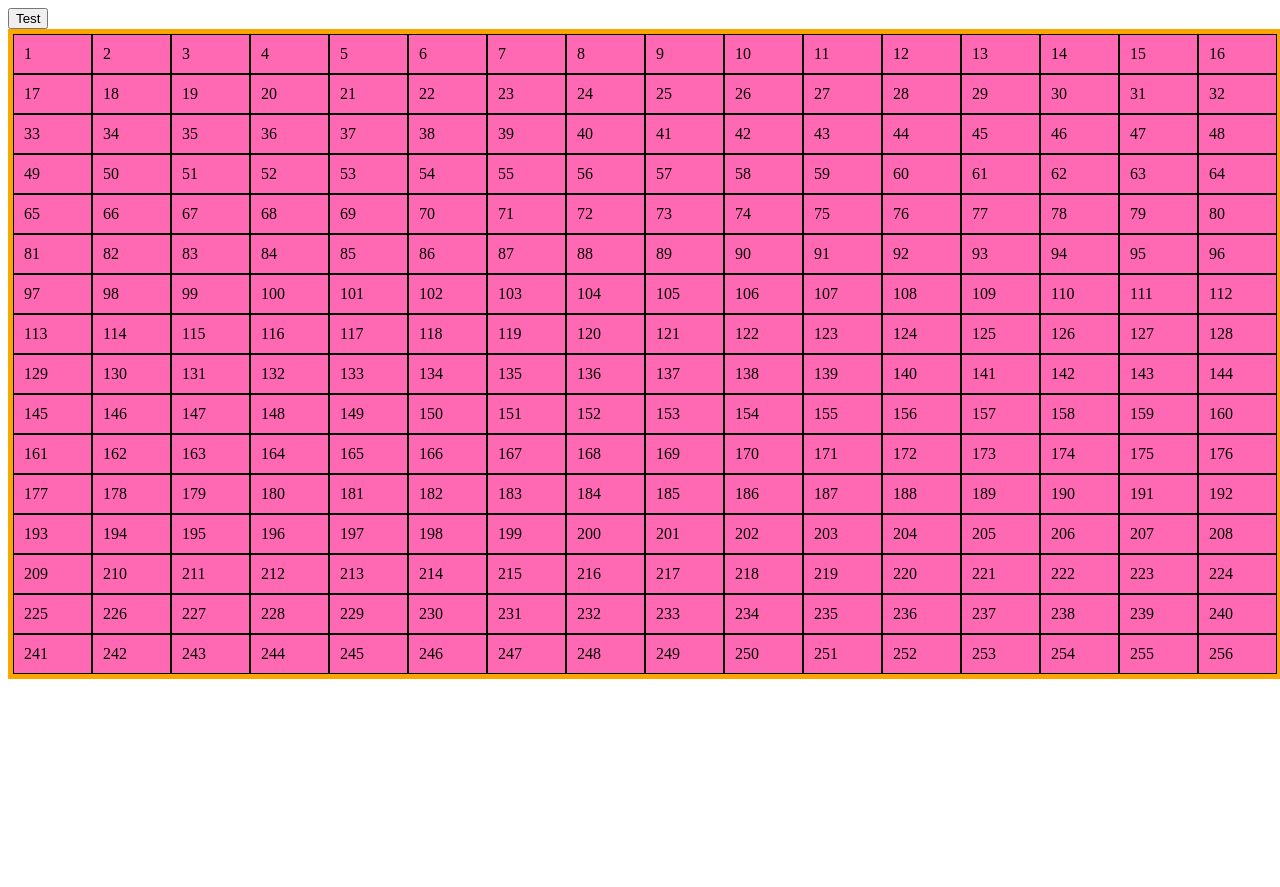
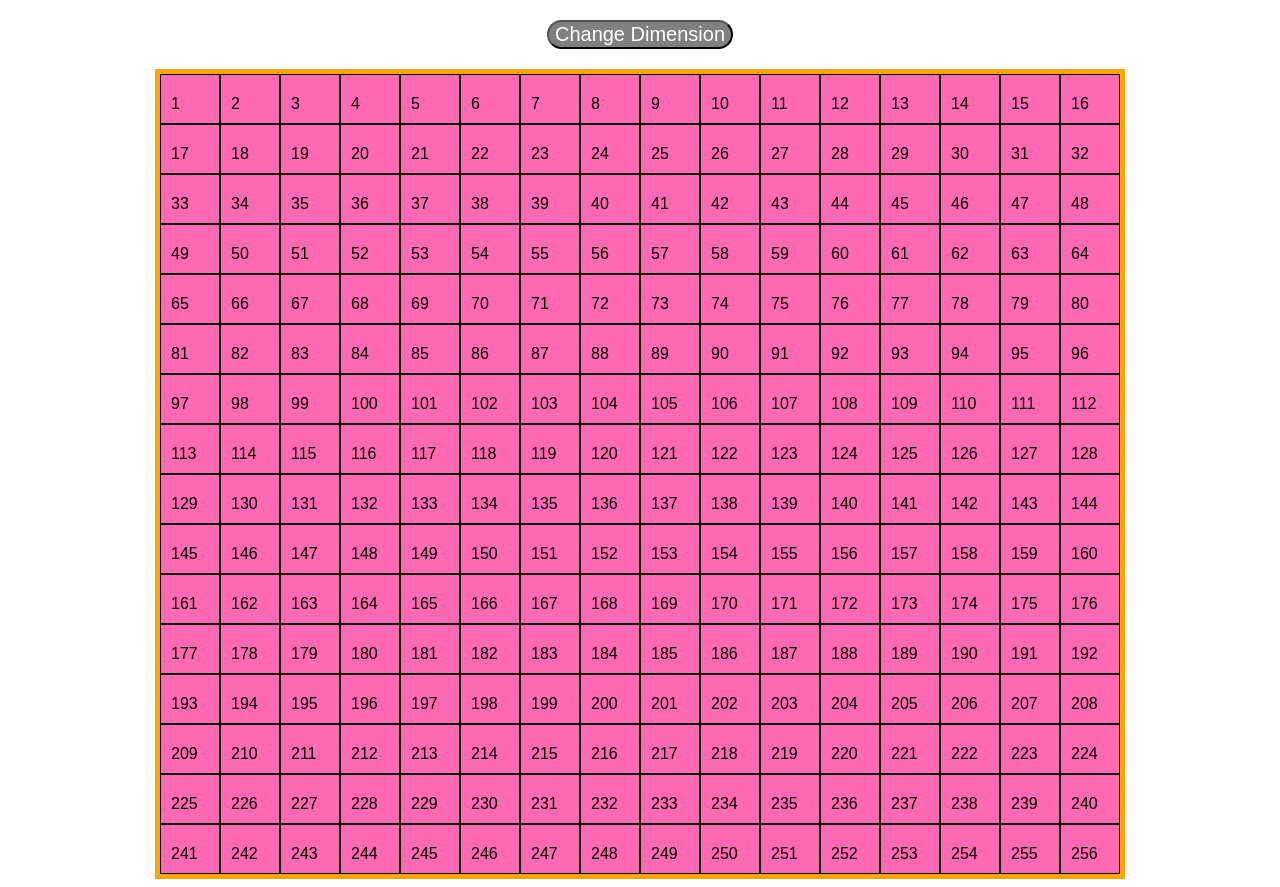
Before and after one commit to roycechoco/EtchASketch, a plain HTML site: page index.html in a window 1280 px wide. Before the commit the page ends 800 px from the top, so only its background shows below. Drawn offline with Linux system fonts and the light colour scheme.

Commit message:
Updated the button features" git push origin main

```diff
--- a/index.html
+++ b/index.html
@@ -9,11 +9,11 @@
 </head>
 
 <body>
-    <button>Test</button>
+    <div class="btn-container">
+        <button class="btn">Change Dimension</button>
+    </div>
 
-    <div class="container">
-
-    </div>
+    <div class="container"></div>
 
 
 
--- a/script.js
+++ b/script.js
@@ -16,7 +16,7 @@ document.addEventListener('DOMContentLoaded', function() {
                     divStyle.textContent = `${i}`;
                     const container = document.querySelector('.container');
                     container.append(divStyle);
-                    console.log("i");
+
                      }
 
 
@@ -43,6 +43,25 @@ document.addEventListener('DOMContentLoaded', function() {
     })
 
 
+   //BTN
+        function NewDivs (dimension)
+        {
+        let btn = document.querySelector('.btn');
+
+        btn.addEventListener('click', function()
+        {
+            let divStyle = document.querySelectorAll('.divstyle');
+            let dimension = window.prompt("Choose how many squares per side for new grid");
+            console.log(dimension);
+            divStyle.remove();
+        })
+
+
+        }
+    //Remove old divs and adding new one
+
+
+
 
 
 
--- a/styles.css
+++ b/styles.css
@@ -1,10 +1,16 @@
 
+*{
+  font-family: sans-serif;
+}
 .container {
+  border:5px solid orange;
+  width:100%;
+  height: 100vh;
+  max-width: 960px ;
   display: flex;
   flex-wrap: wrap;
+  margin:auto;
 
-  border:5px solid orange;
-  width:100%;
 }
 
 
@@ -21,8 +27,24 @@
   height: calc(100% / 16);
   box-sizing: border-box;
 
+
 }
 
 .container .divstyle:hover {
   background-color: gray;
 }
+
+.btn {
+  font-size: 20px;
+  background-color: grey;
+  color:white;
+  border-radius: 20px;
+
+
+}
+
+.btn-container {
+  text-align: center;
+  margin:20px;
+
+}
```
